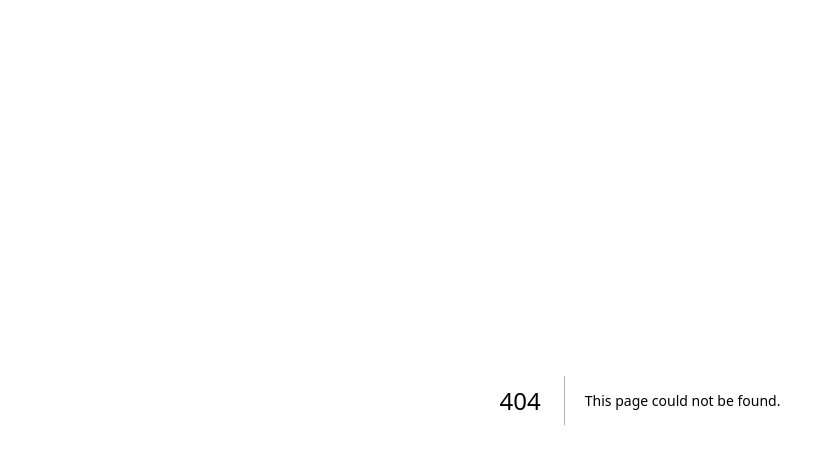
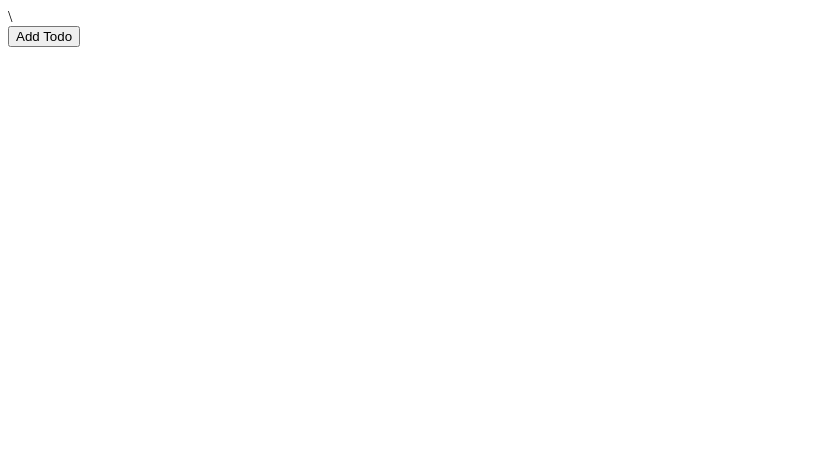
Before and after one commit to BHUMKIRAN/react-nextjs-tailwindcss, a Next.js app in the folder my-app/: page /useReducer in a window 1280 px wide. Before the commit this address had no page. Shown: the top 464 px of the page, without its empty margins (0-835 px from the left). Built offline with nearby package versions, Linux system fonts and the light colour scheme.

Commit message:
useReducer:counter ,todos , toggletheme

```diff
--- /dev/null
+++ b/my-app/app/useReducer/Counter.tsx
@@ -0,0 +1,51 @@
+"use client"
+import React, { useEffect, useReducer, useRef } from 'react'
+
+// intializing the state
+const instialState = {
+    count : 0
+}
+
+//writing reducer functions
+const reducer=(state , action)=>{
+
+    switch(action.type){
+            case 'incresement' :
+                return {
+                     count : state.count + 1
+                }
+            case 'decresement' :
+                return {
+                     count : state.count - 1
+                }
+
+            case 'reset' :
+                return{
+                    count:0
+                }
+            default :
+                 return {
+                    instialState
+                }
+
+
+    }
+}
+
+// using in component
+const Counter = () => {
+
+    const [state, dispatch] = useReducer(reducer,instialState)
+
+
+  return (
+    <div>
+        <h1>{state.count}</h1>
+        <button onClick={()=>dispatch({type : 'incresement'})}>+</button>
+        <button onClick={()=>dispatch({type : 'decresement'})}>-</button>
+        <button onClick={()=>dispatch({type : 'reset'})}>Reset</button>
+    </div>
+  )
+}
+
+export default Counter
--- /dev/null
+++ b/my-app/app/useReducer/Todos.tsx
@@ -0,0 +1,68 @@
+import React, { useReducer } from 'react'
+
+const initialState = {
+    todos: []
+}
+
+const reducer = (state, action) => {
+    switch (action.type) {
+        case 'addTodos':
+            const newTodo = {
+                id: Date.now(),
+                text: action.payload.text
+            }
+
+            return {
+                ...state,
+                todos: [...state.todos, newTodo]
+            }
+
+        case 'removeTodos':
+            return {
+                ...state,
+                todos: state.todos.filter(
+                    (item) => item.id !== action.payload.id
+                )
+            }
+
+        default:
+            return state
+    }
+}
+
+const Todos = () => {
+    const [state, dispatch] = useReducer(reducer, initialState)
+
+    return (
+        <div>
+            <button
+                onClick={() =>
+                    dispatch({
+                        type: 'addTodos',
+                        payload: { text: 'Learn React' }
+                    })
+                }
+            >
+                Add Todo
+            </button>
+
+            {state.todos.map((todo) => (
+                <div key={todo.id}>
+                    {todo.text}
+                    <button
+                        onClick={() =>
+                            dispatch({
+                                type: 'removeTodos',
+                                payload: { id: todo.id }
+                            })
+                        }
+                    >
+                        Remove
+                    </button>
+                </div>
+            ))}
+        </div>
+    )
+}
+
+export default Todos
--- /dev/null
+++ b/my-app/app/useReducer/ToggleTheme.tsx
@@ -0,0 +1,30 @@
+import React, { useReducer } from 'react'
+
+const intialState = {
+    theme : 'light'
+}
+
+const reducer = (state, action) =>{
+    switch(action.type){
+        case 'toggle' :
+            return {
+                theme : state.theme ===  'light' ? 'dark' : 'light'
+            }
+        default :
+         return state
+    }
+}
+
+
+const ToggleTheme = () => {
+    const [state, dispatch] = useReducer(reducer, intialState)
+  return (
+    <div>
+        <button onClick={()=>dispatch({type : 'toggle'})}>
+                Toggle theme {state?.theme}
+        </button>
+    </div>
+  )
+}
+
+export default ToggleTheme
--- /dev/null
+++ b/my-app/app/useReducer/page.tsx
@@ -0,0 +1,17 @@
+"use client"
+import React from 'react'
+import Counter from './Counter'
+import ToggleTheme from './ToggleTheme'
+import Todos from './Todos'
+
+const useReducer = () => {
+  return (
+    <div>
+        {/* <Counter/> */}\
+        {/* <ToggleTheme/> */}
+        <Todos/>
+    </div>
+  )
+}
+
+export default useReducer
--- a/my-app/app/useRef/page.tsx
+++ b/my-app/app/useRef/page.tsx
@@ -1,10 +1,12 @@
 import React from 'react'
 import VideoPlayer from './VideoPlayAndPause'
+import AutoFocusOnInput from './AutoFocusOnInput'
 
 const page = () => {
   return (
     <div>
-        <VideoPlayer/>
+        {/* <VideoPlayer/> */}
+        <AutoFocusOnInput/>
     </div>
   )
 }
```
Also changed, not shown: my-app/app/useRef/AutoFocusOnInput.tsx (added, +28 -0 lines), my-app/app/useRef/readme.md.
